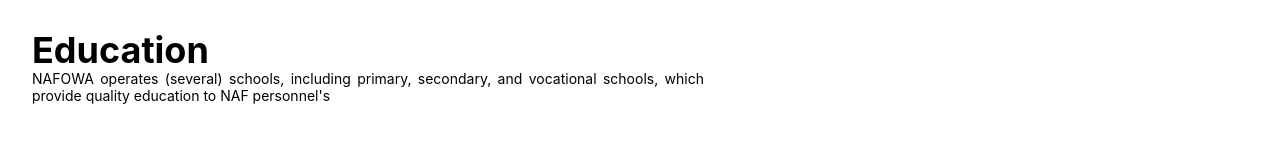
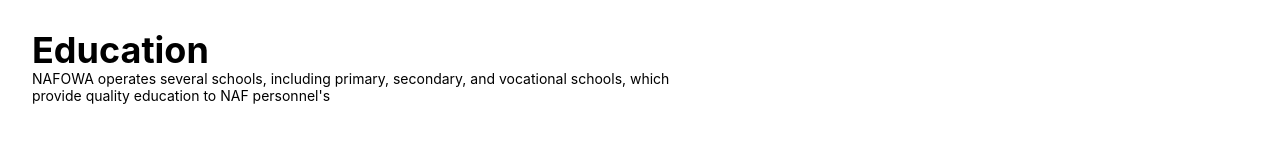
Before and after one commit to CyberWarriorsProject/nafowa, a React (Vite) app: page /services in a window 1280 px wide. Shown: the part 282-432 px from the top of the page. Built offline with nearby package versions, Linux system fonts and the light colour scheme.

Commit message:
unjustified text in services

```diff
--- a/src/data.js
+++ b/src/data.js
@@ -27,7 +27,7 @@
     id: 1,
     heading: "Education",
     content:
-      "NAFOWA operates (several) schools, including primary, secondary, and vocational schools, which provide quality education to NAF personnel's ",
+      "NAFOWA operates several schools, including primary, secondary, and vocational schools, which provide quality education to NAF personnel's ",
     imgSrc: [
       { link: "https://placehold.co/300x350/skyblue/white", alt: "place1" },
       { link: "https://placehold.co/300x350/red/white", alt: "place1" },
@@ -39,7 +39,7 @@
     id: 2,
     heading: "Healthcare",
     content:
-      "NAFOWA runs (several) clinics and hospitals which provide free or subsidized medical care to NAF personnel and their families. The association also organizes health awareness campaigns and programs.",
+      "NAFOWA runs several clinics and hospitals which provide free or subsidized medical care to NAF personnel and their families. The association also organizes health awareness campaigns and programs.",
     imgSrc: [
       { link: "https://placehold.co/300x350/skyblue/white", alt: "place1" },
       { link: "https://placehold.co/300x350/yellow/white", alt: "place1" },
@@ -68,7 +68,7 @@
 
     heading: "Community Development",
     content:
-      "NAFOWA undertakes (several) community development projects, such as the provision of water boreholes, schools, and hospitals. The association also supports orphanages, homes for the elderly, and other charitable organizations.",
+      "NAFOWA undertakes several community development projects, such as the provision of water boreholes, schools, and hospitals. The association also supports orphanages, homes for the elderly, and other charitable organizations.",
     imgSrc: [
       { link: "https://placehold.co/300x350/skyblue/white", alt: "place1" },
     ],
--- a/src/pages/Services.jsx
+++ b/src/pages/Services.jsx
@@ -22,7 +22,7 @@
               {/* This is the heading element */}
               <h1 className="text-4xl font-bold">{items.heading}</h1>
               {/* this is the paragraph div */}
-              <div className="w-full sm:w-9/12 text-justify">
+              <div className="w-full sm:w-9/12 ">
                 <p>{items.content}</p>
               </div>
             </div>
```
